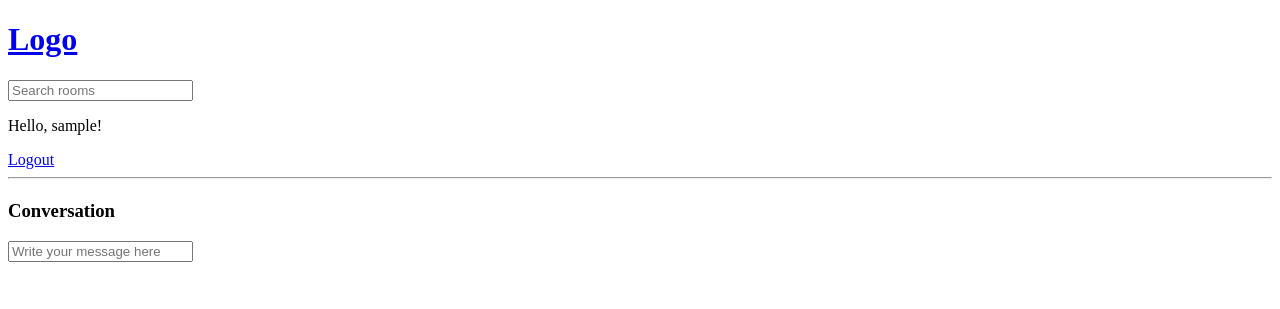
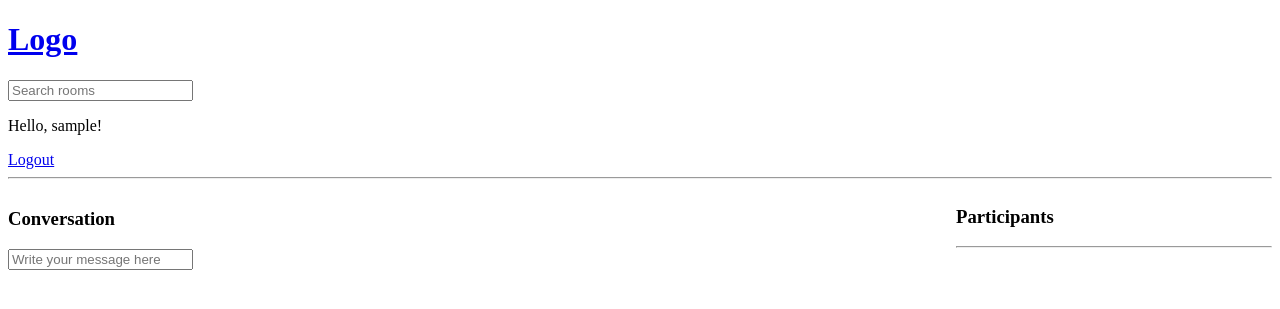
Before and after one commit to johnivanpuayap/StudyBud, a Django app: template base/templates/base/room.html in a window 1280 px wide. Shown: the top 309 px of the page. Run offline with Django 4.2, Linux system fonts and the light colour scheme; the template is opened without the code that fills it, so the values that code supplies are empty; the visitor is signed in with stand-in values (Sample User, id 1).

Commit message:
Show participants in the chat room

```diff
--- a/base/models.py
+++ b/base/models.py
@@ -22,7 +22,8 @@ class Room(models.Model):
     # TextField should be used when you expect to store a potentially large amount of text,
     # such as paragraphs of text, descriptions, or comments.
     description = models.TextField(null=True, blank=True)
-    # participants =
+
+    participants = models.ManyToManyField(User, related_name='participants', blank=True)
 
     # auto now takes a snapshot on every time we save this item
     updated = models.DateTimeField(auto_now=True)
--- a/base/templates/base/room.html
+++ b/base/templates/base/room.html
@@ -1,10 +1,19 @@
 {% extends 'main.html' %}
 
 {% block content %}
+
+<style>
+    .room-container {
+        display: grid;
+        grid-template-columns: 3fr 1fr;
+    }
+</style>
+
+<div class="room-container">
+
+    <div>
         <h1>{{ room.name }}</h1>
-
         <p>{{ room.description }}</p>
-
 
         <div class="comment-wrapper">
             <h3>Conversation</h3>
@@ -26,5 +35,17 @@
                 </form>
             </div>
         {% endif %}
+    </div>
+
+    <div>
+        <h3>Participants</h3>
+        <hr>
+        {% for participant in participants %}
+                <div>
+                    <p>@{{ participant }} </p>
+                </div>
+            {% endfor %}
+    </div>
+</div>
 
 {% endblock content %}
```
Also changed, not shown: base/views.py (+4 -3 lines). Lines whose indentation alone changed are shown as unchanged.
